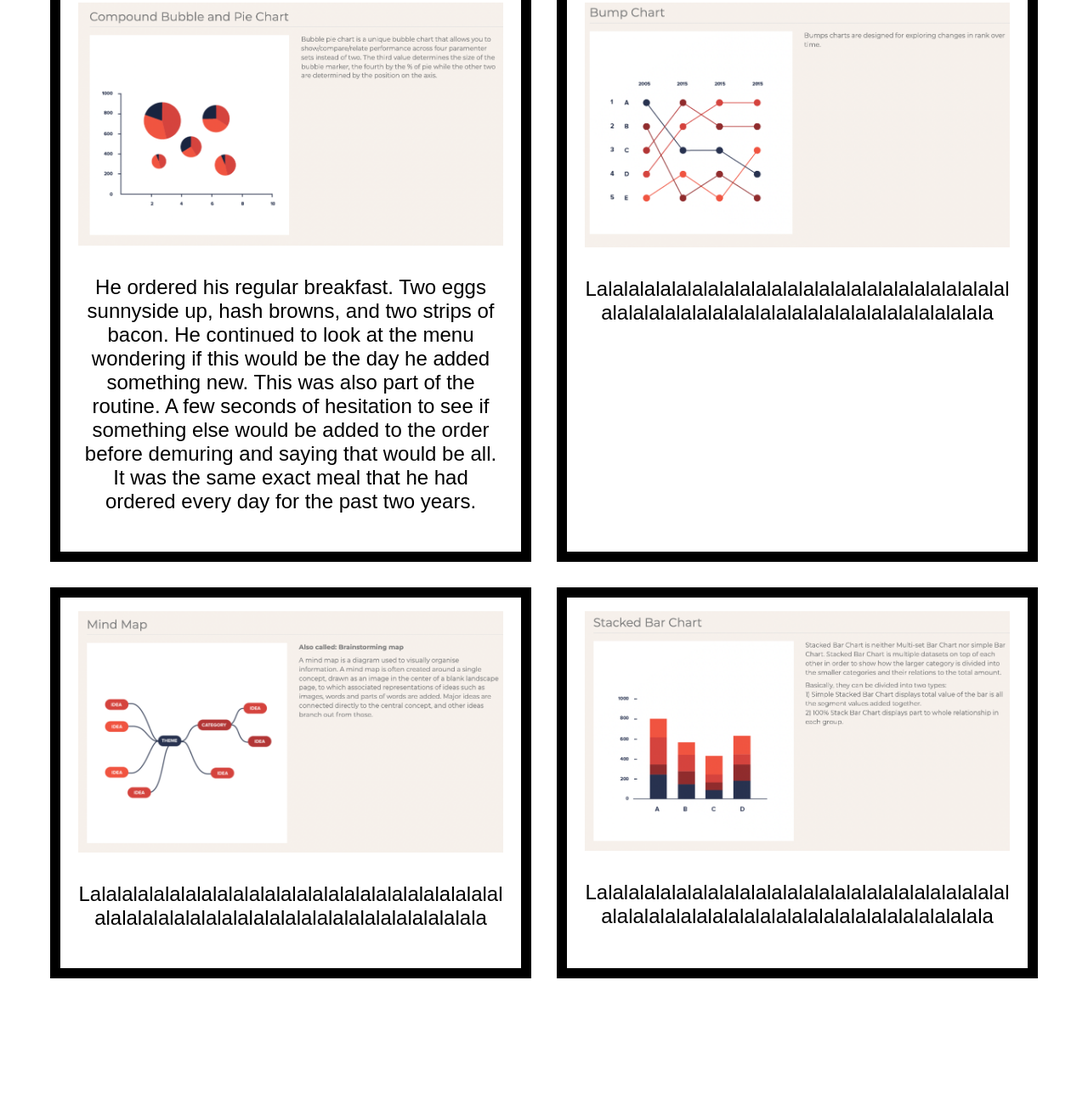
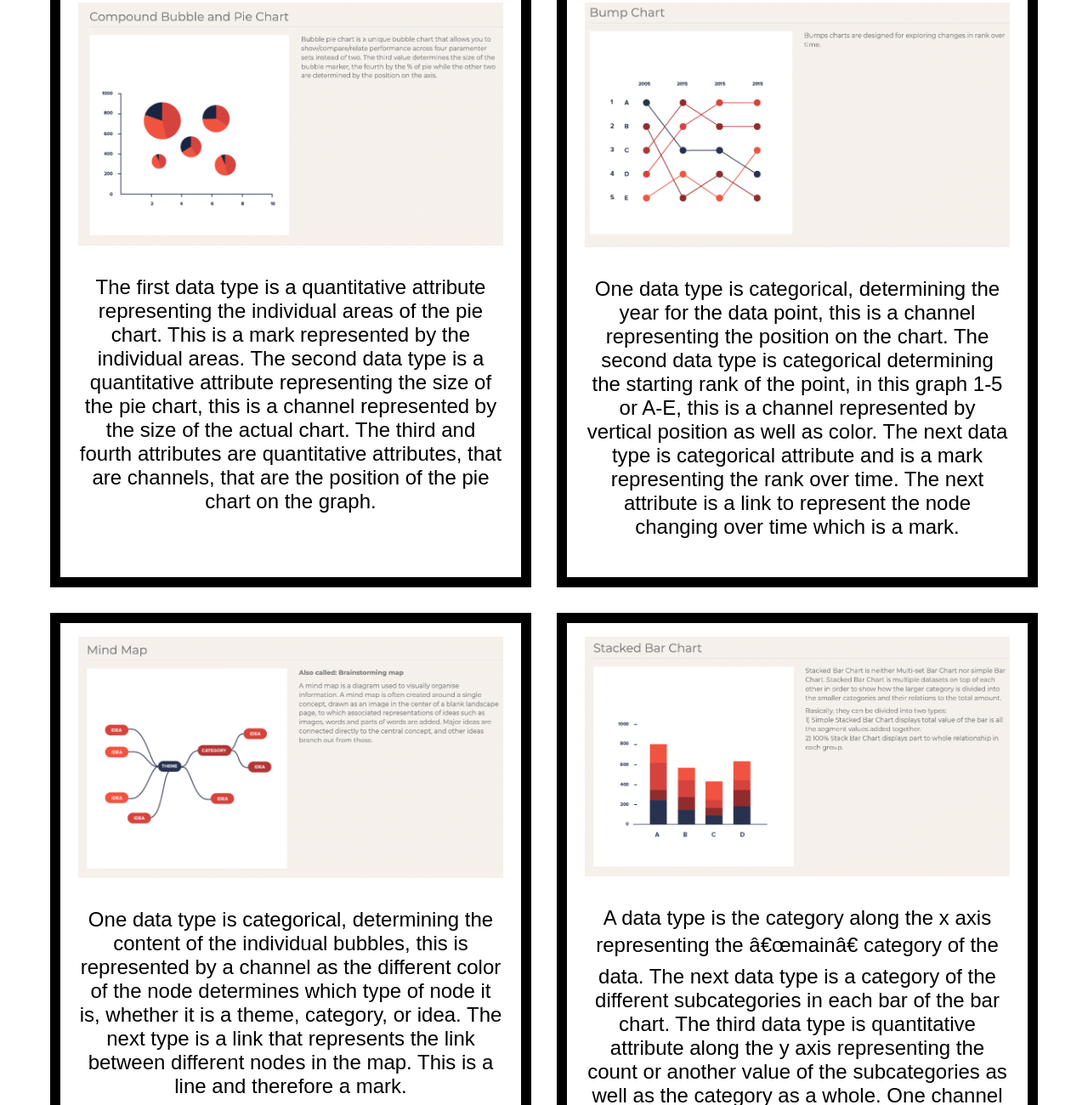
Before and after one commit to DS4200-S22/hw-03-ed-and-adrian, a plain HTML site: page index.html in a window 1280 px wide. Shown: the part 105-1405 px from the top of the page at 85% size. Before the commit the page ends 1264 px from the top, so only its background shows below. Drawn offline with Linux system fonts and the light colour scheme; files whose address does not match are found by name.

Commit message:
Paragraphs document as well as updated html

```diff
--- a/index.html
+++ b/index.html
@@ -12,20 +12,35 @@
     <h1>HTML+CSS & Marks+Channels</h1>
     <div class="container">
         <div class="flex-item item-1">
-            <img src="/Users/eduardomassud/Desktop/DS4200/hw-03-ed-and-adrian/img/bubble_and_pie_chart.png">
-            <p>He ordered his regular breakfast. Two eggs sunnyside up, hash browns, and two strips of bacon. He continued to look at the menu wondering if this would be the day he added something new. This was also part of the routine. A few seconds of hesitation to see if something else would be added to the order before demuring and saying that would be all. It was the same exact meal that he had ordered every day for the past two years.</p>
+            <img src="img/bubble_and_pie_chart.png">
+            <p>The first data type is a quantitative attribute representing the individual areas of the pie chart.
+                This is a mark represented by the individual areas. The second data type is a quantitative attribute representing
+                the size of the pie chart, this is a channel represented by the size of the actual chart. The third and fourth
+                attributes are quantitative attributes, that are channels, that are the position of the pie chart on the graph.</p>
         </div>
         <div class="flex-item item-2">
-            <img src="/Users/eduardomassud/Desktop/DS4200/hw-03-ed-and-adrian/img/bump_chart.png">
-            <p>Lalalalalalalalalalalalalalalalalalalalalalalalalalalalalalalalalalalalalalalalalalalalalalalalalalala</p>
+            <img src="img/bump_chart.png">
+            <p>One data type is categorical, determining the year for the data point, this is a channel representing the
+                position on the chart. The second data type is categorical determining the starting rank of the point, in this
+                graph 1-5 or A-E, this is a channel represented by vertical position as well as color. The next data type is
+                 categorical attribute and is a mark representing the rank over time. The next attribute is a link to represent
+                 the node changing over time which is a mark. </p>
         </div>
         <div class="flex-item item-3">
-            <img src="/Users/eduardomassud/Desktop/DS4200/hw-03-ed-and-adrian/img/mind_map.png" >
-            <p>Lalalalalalalalalalalalalalalalalalalalalalalalalalalalalalalalalalalalalalalalalalalalalalalalalalala</p>
+            <img src="img/mind_map.png" >
+            <p>One data type is categorical, determining the content of the individual bubbles, this is represented by a channel
+                as the different color of the node determines which type of node it is, whether it is a theme, category, or idea.
+                 The next type is a link that represents the link between different nodes in the map. This is a line and therefore
+                  a mark.</p>
         </div>
         <div class="flex-item item-4">
-            <img src="/Users/eduardomassud/Desktop/DS4200/hw-03-ed-and-adrian/img/stacked_bar_chart.png">
-            <p>Lalalalalalalalalalalalalalalalalalalalalalalalalalalalalalalalalalalalalalalalalalalalalalalalalalala</p>
+            <img src="img/stacked_bar_chart.png">
+            <p>A data type is the category along the x axis representing the “main” category of the data. The next data type is
+                 a category of the different subcategories in each bar of the bar chart. The third data type is quantitative
+                 attribute along the y axis representing the count or another value of the subcategories as well as the category
+                 as a whole. One channel is the position on the x axis representing the main categories A-D. The next channel
+                 is the different colors of the main bars to represent the subcategories. The next channel is the height of the
+                 individual bars as well as the subcategories of the bar.  </p>
         </div>
 
     </div>
```
Also changed, not shown: 1 other file.
